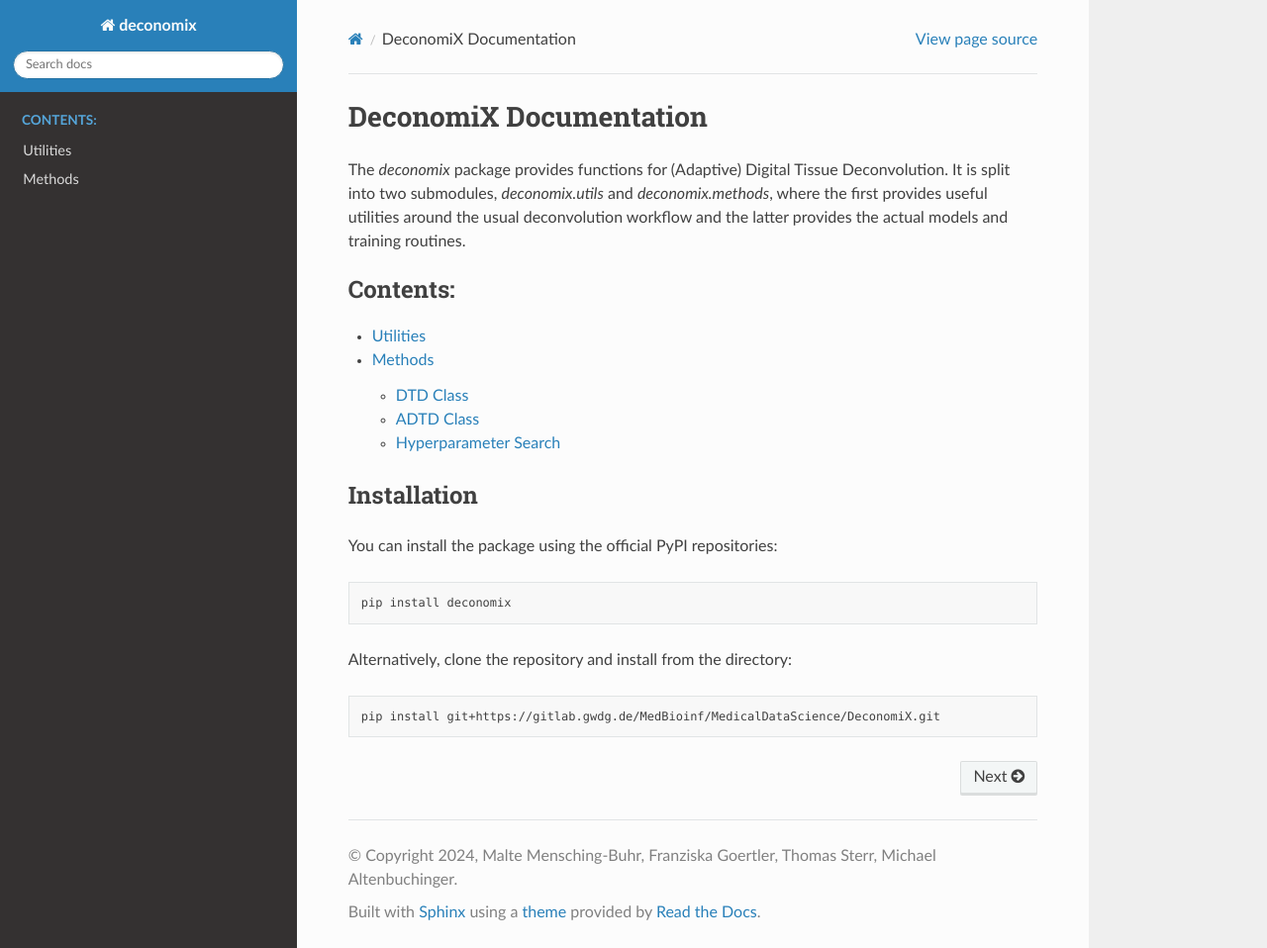
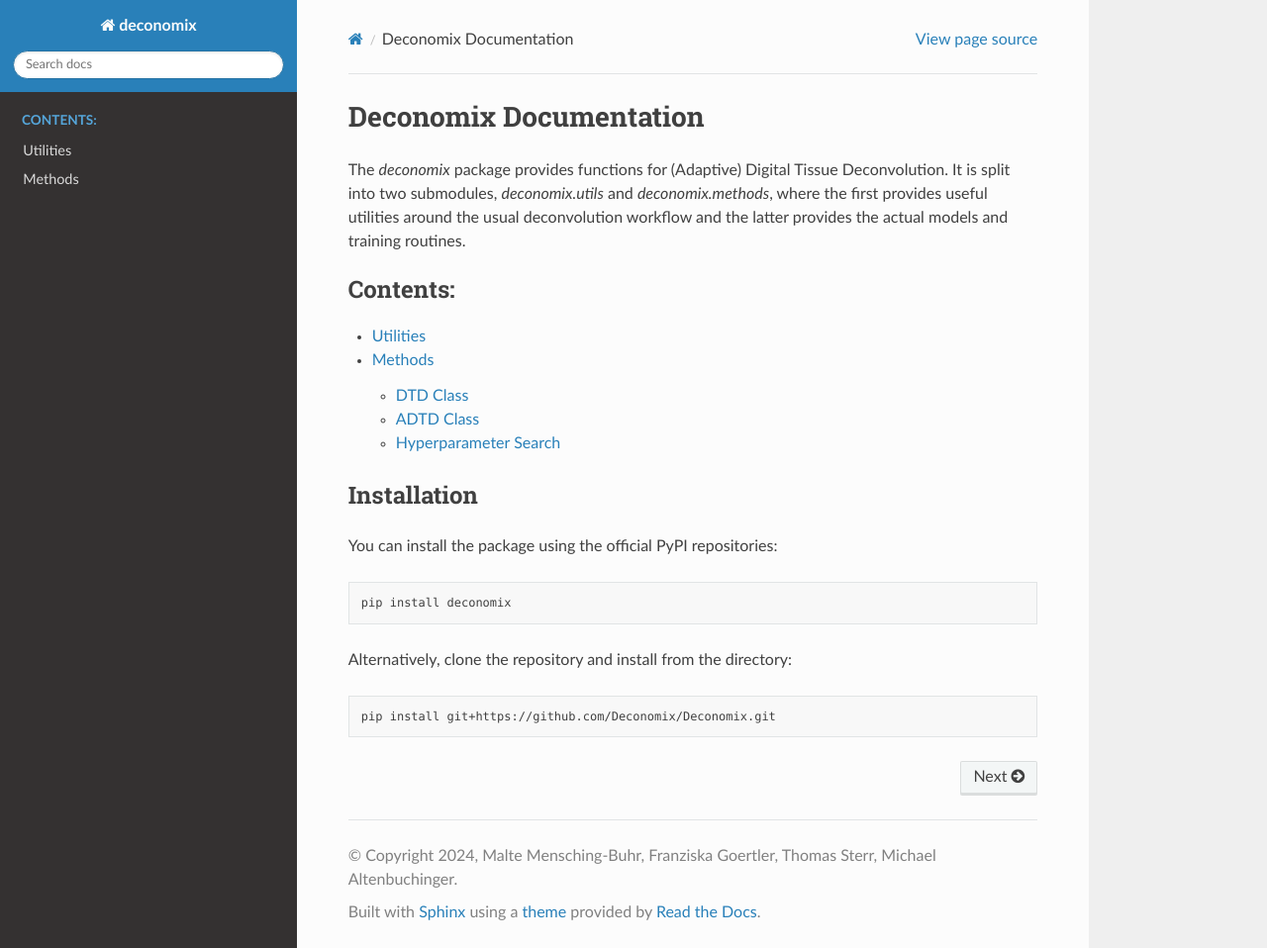
Before and after one commit to Deconomix/Deconomix, a Sphinx documentation site: the page built from docs/source/index.rst, in a window 1280 px wide and 958 px high. Shown: the whole window at 99% size. Built offline with Sphinx 7.4.7 and the Read the Docs theme 3.1.0, drawn with Linux system fonts in a browser that asks for light colours.

Commit message:
Fixec capitalization and git link in docs

```diff
--- a/docs/source/index.rst
+++ b/docs/source/index.rst
@@ -1,4 +1,4 @@
-DeconomiX Documentation
+Deconomix Documentation
 ==================
 The `deconomix` package provides functions for (Adaptive) Digital Tissue Deconvolution.
 It is split into two submodules, `deconomix.utils` and `deconomix.methods`, where the first provides useful utilities
@@ -23,4 +23,4 @@ Alternatively, clone the repository and install from the directory:
 
 .. code-block:: bash
 
-   pip install git+https://gitlab.gwdg.de/MedBioinf/MedicalDataScience/DeconomiX.git
+   pip install git+https://github.com/Deconomix/Deconomix.git
```
